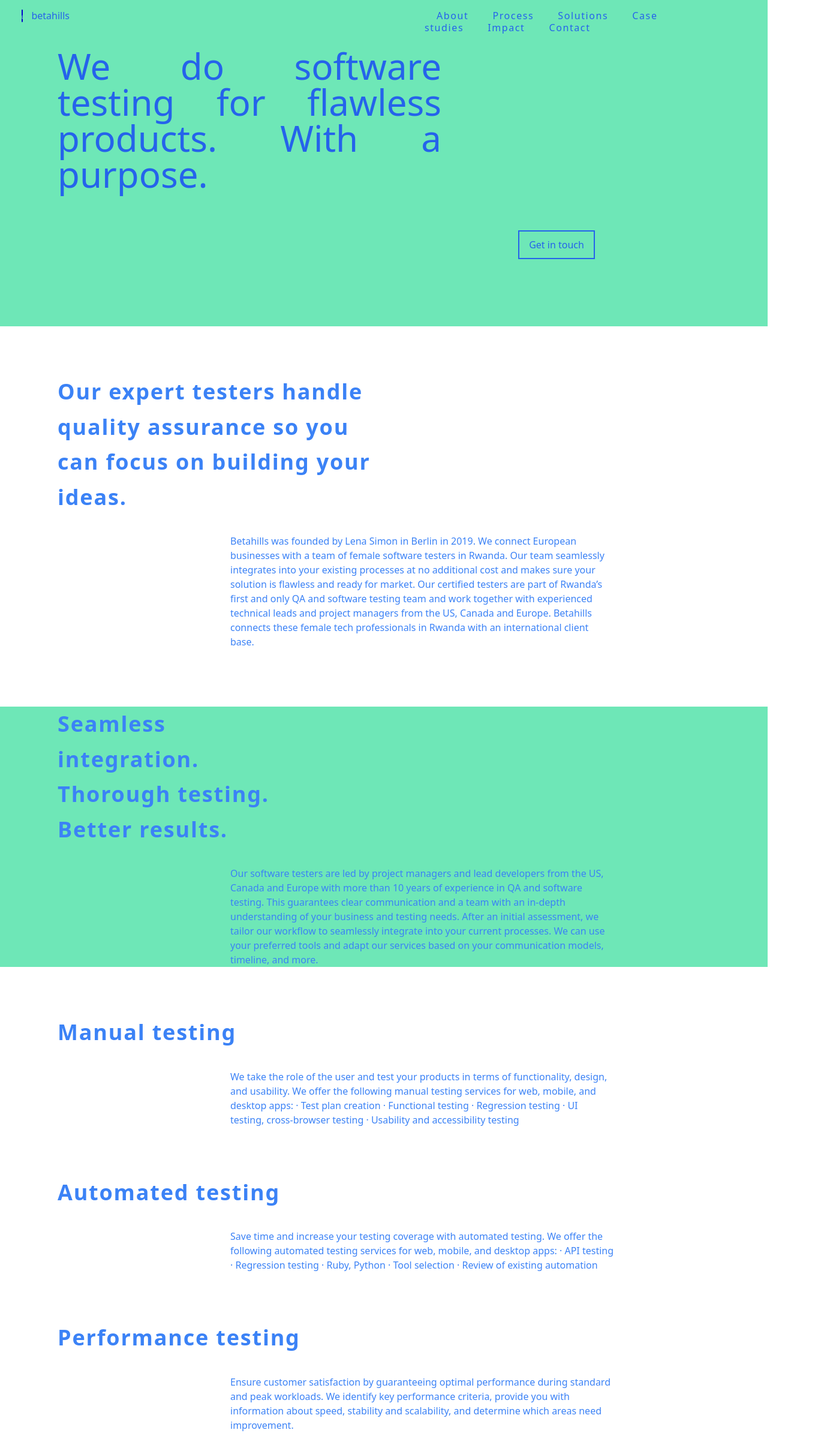
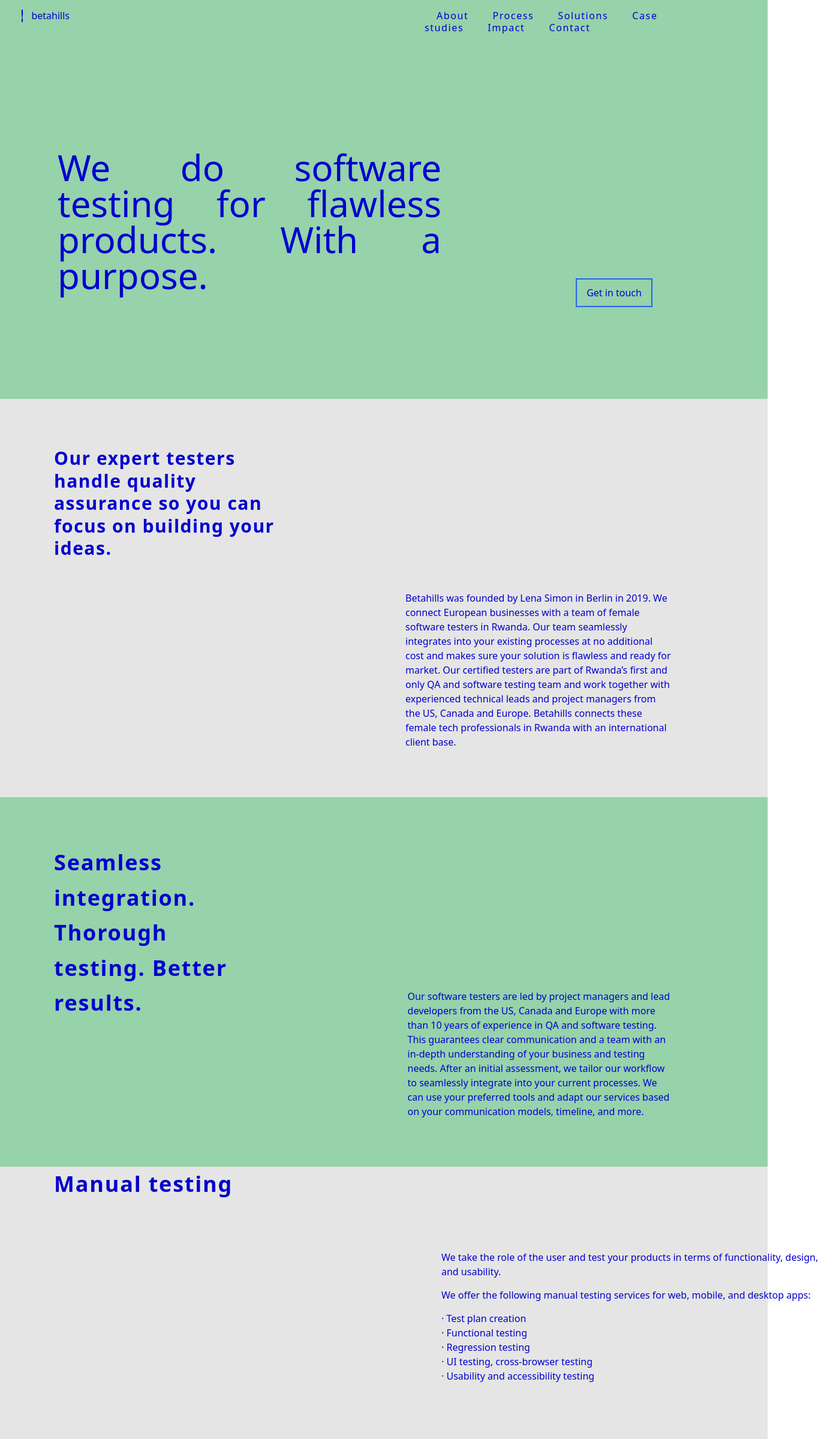
Before and after one commit to TuyizeeAnastase/betahill, a React (Create React App) app: page / in a window 1280 px wide. Shown: the top 2399 px of the page at 60% size, 1384 px wide, since content can reach past the window. Built offline with nearby package versions, Linux system fonts and the light colour scheme.

Commit message:
fixing-color-constistent

```diff
--- a/src/components/Contacts.js
+++ b/src/components/Contacts.js
@@ -1,14 +1,38 @@
-import React from 'react';
+import React, {useState} from 'react';
+import style from './style/style1';
 
 const Contact=()=>{
+  const [hover, setHover] = useState(false);
     return (
-        <div className="bg-green-300">
+        <div style={{backgroundColor:"#96D2AA"}}>
       <div className="flex">
-        <div className="flex ml-24 mt-20 text-justify w-5/12 h-24 font-medium non-italic text-6xl leading-none text-blue-600">
+        <div className="flex ml-24 mt-20 text-justify w-5/12 h-24 font-medium non-italic text-6xl leading-none "
+        style={{
+          marginLeft:"5.625rem",
+          marginTop:'15.5625rem',
+          color:"#0100CD"
+         }}>
         Want to know more?
         Get in touch.
         </div>
-        <button className="relative text-blue-600 border-2 border-blue-600 text-center mt-96 ml-32 mb-28 w-44 h-12 hover:text-gray-50 hover:bg-green-300">
+        <button className="relative text-blue-600 border-2 border-blue-600 text-center mt-96 ml-32 mb-28 w-44 h-12 hover:text-gray-50 hover:bg-green-300"
+        style={{
+          border:"#0100CD",
+        }}
+
+        onMouseEnter={
+          ()=>{
+            setHover(true);
+          }}
+        onMouseLeave={
+          ()=>{
+            setHover(false)
+          }}
+        style={{
+          ...style.normal,
+          ...(hover?style.hover:null)
+        }}
+        >
         info@betahills.com
         </button>
       </div>
--- a/src/components/Footer.js
+++ b/src/components/Footer.js
@@ -2,7 +2,7 @@
 
 const Footer=()=>{
     return (
-        <div className="bg-blue-700">
+        <div style={{backgroundColor:"#0100CD", color:"#FFFFFF"}}>
           <div className="flex justify-between">
              <div className="flex h-24 ml-8 mt-8 flex-row ">
                <h3 className="mr-4 w-44">Musterstraße 1212345 Berlin</h3>
--- a/src/components/about.js
+++ b/src/components/about.js
@@ -2,11 +2,28 @@
 
 const About=()=>{
     return (
-        <div>
-           <div className="font-semibold text-blue-500 text-4xl tracking-wider leading-relaxed mt-20 ml-24 mr-14 w-5/12">
+        <div className="flex"
+        style={{
+            backgroundColor:"#E5E5E5",
+            marginTop:"0px",
+            marginBottom:"0px"
+        }}>
+        <div className="font-semibold text-blue-500 text-3xl tracking-wider leading-tight  ml-24 mr-14 w-5/12"
+          style={{
+              marginTop:"5rem",
+              marginLeft:"5.625rem",
+              color:"#0100CD"
+          }}
+           >
            Our expert testers handle quality assurance so you can focus on building your ideas.
            </div>
-           <div className="text-blue-500 ml-96 center mt-8 mr-14 text-base mb-20 font-normal not-italic w-1/2">
+           <div className="ml-96 center mt-8 mr-14 text-base mb-20 font-normal not-italic w-1/2"
+           style={{
+               marginTop:"20rem",
+               marginRight:"10rem",
+               marginLeft:"10rem",
+               color:"#0100CD"
+           }}>
            <p>Betahills was founded by Lena Simon in Berlin in 2019.
            We connect European businesses with a team of female software testers in Rwanda. Our team seamlessly integrates into your existing processes at no additional cost and makes sure your solution is flawless and ready for market. Our certified testers are part of Rwanda’s first and only QA and software testing team and work together with experienced technical leads and project managers from the US, Canada and Europe. Betahills connects these female tech professionals in Rwanda with an international client base.
            </p>
--- a/src/components/header.js
+++ b/src/components/header.js
@@ -4,15 +4,22 @@
 class Header extends React.Component{
     render(){
         return (
-          <div classname="bg-green-300">
-            <div className="fixed flex items-center justify-between bg-green-300 static">
+          <div >
+            <div className="fixed flex items-center justify-between bg-green-300 static" style={{width:"100%",backgroundColor:"#96D2AA"}}>
               <div className="flex flex-row ml-9 mt-3.5 mr-52 mb-3.5">
                 <a href="/#">
                   <img alt="logo" src="../../../images/logo.png" className="h-6 w-6"></img>
                 </a>
-                <h2 className="text-blue-600 ml-3.5">betahills</h2>
+                <h2 className="ml-3.5"
+                style={{
+                  color:"#0100CD"
+                }}
+                >betahills</h2>
               </div>
-              <div className="flex-row-reverse ml-96 mt-3.5 mb-3.5 text-base leading-5 tracking-widest non-italic  font-normal mr-7 h-5 text-blue-600">
+              <div className="flex-row-reverse ml-96 mt-3.5 mb-3.5 text-base leading-5 tracking-widest non-italic  font-normal mr-7 h-5 "
+              style={{
+                color:"#0100CD"
+              }}>
                 <a href="/#" className="mx-5">About</a>
                 <a href="/#" className="mx-5">Process</a>
                 <a href="/#" className="mx-5">Solutions</a>
--- a/src/components/heroSection.js
+++ b/src/components/heroSection.js
@@ -1,16 +1,47 @@
-import React from 'react';
-
+import React, {useState} from 'react';
+import style from './style/style';
 
 const Hero=()=>{
+  const [hover, setHover] = useState(false);
   return (
-    <div className="bg-green-300">
+    <div style={{width:"100%",backgroundColor:"#96D2AA"}}>
       <div className="flex">
-        <div className="flex ml-24 mt-20 text-justify w-6/12 h-24 font-medium non-italic text-6xl leading-none text-blue-600">
+        <div className="ml-24 mt-20 text-justify w-6/12 h-24 font-medium non-italic text-6xl leading-none "
+        style={{
+          marginleft:"5.625rem",
+          marginTop:"15.5625rem",
+          marginRight:"10rem",
+          marginBottom:"20rem",
+          color:"#0100CD"
+        }}>
           We do software testing for flawless products. With a purpose.
         </div>
-        <button className="relative text-blue-600 border-2 border-blue-600 text-center mt-96 ml-32 mb-28 w-32 h-12 hover:text-gray-50 hover:bg-green-300">
+        <div style={{
+          marginTop:"5rem",
+          marginleft:"25rem"
+        }}>
+        <button className="text-blue-600 border-2 border-blue-600 text-center mt-96 ml-16 mb-28 w-32 h-12 hover:text-gray-50"
+
+        style={{
+          border:"#0100CD"
+        }}
+
+        onMouseEnter={
+          ()=>{
+            setHover(true);
+          }}
+        onMouseLeave={
+          ()=>{
+            setHover(false)
+          }}
+        style={{
+          ...style.normal,
+          ...(hover?style.hover:null)
+        }}
+        >
           Get in touch
         </button>
+        </div>
       </div>
       </div>
   )
--- a/src/components/processSection.js
+++ b/src/components/processSection.js
@@ -2,11 +2,27 @@
 
 const Process=()=>{
     return (
-        <div className="bg-green-300">
-           <div className="font-semibold text-blue-500 text-4xl tracking-wider leading-relaxed mt-24 ml-24 mr-14 w-2/6">
+        <div className=" flex" style={{
+            backgroundColor:"#96D2AA",
+            marginTop:"0px",
+            marginBottom:"0px"
+        }}>
+           <div className="font-semibold text-blue-500 text-4xl tracking-wider leading-relaxed mt-24 ml-24 mr-14 w-2/6"
+           style={{
+            marginTop:"5rem",
+            marginLeft:"5.625rem",
+            color:"#0100CD"
+           }}>
            Seamless integration. Thorough testing. Better results.
            </div>
-           <div className="text-blue-500 ml-96 center mt-8 mr-14 text-base mb-20 font-normal not-italic w-1/2">
+           <div className="text-blue-500 ml-96 center mt-8 mr-14 text-base mb-20 font-normal not-italic w-1/2"
+           style={{
+            marginTop:"20rem",
+            marginRight:"10rem",
+            marginLeft:"15rem",
+            color:"#0100CD"
+        }}
+           >
            <p>Our software testers are led by project managers and lead developers from the US, Canada and Europe with more than 10 years of experience in QA and software testing.
            This guarantees clear communication and a team with an in-depth understanding of your business and testing needs.
            After an initial assessment, we tailor our workflow to seamlessly integrate into your current processes.
--- a/src/components/solutionProcess.js
+++ b/src/components/solutionProcess.js
@@ -2,39 +2,79 @@
 
 const Solution=()=>{
     return (
-        <div>
-           <div className="font-semibold text-blue-500 text-4xl tracking-wider leading-relaxed mt-20 ml-24 mr-14 w-5/12">
+        <div
+        style={{
+            backgroundColor:"#E5E5E5",
+            marginTop:"0px",
+            marginLeft:"0px",
+            marginRight:"0px"
+        }}>
+           <div className="font-semibold text-blue-500 text-4xl tracking-wider leading-relaxed mt-20 ml-24 mr-14 w-5/12"
+           style={{
+               marginTop:"0px",
+               marginLeft:"5.625rem",
+               color:"#0100CD"
+           }}>
            Manual testing
            </div>
-           <div className="text-blue-500 ml-96 center mt-8 mr-14 text-base mb-20 font-normal not-italic w-1/2">
-           <p>We take the role of the user and test your products in terms of functionality, design, and usability.
-           We offer the following manual testing services for web, mobile, and desktop apps:
-
-           · Test plan creation
-           · Functional testing
-           · Regression testing
-           · UI testing, cross-browser testing
-           · Usability and accessibility testing
-           </p>
+           <div className="text-blue-500 ml-96 center mt-8 mr-14 text-base mb-20 font-normal not-italic w-1/2"
+           style={{
+            marginTop:"5rem",
+            marginRight:"30rem",
+            marginLeft:"46rem",
+            color:"#0100CD"
+        }}
+           >
+           <p>We take the role of the user and test your products in terms of functionality, design, and usability. </p>
+           <p style={{marginTop:"15px", marginBottom:"15px"}}>We offer the following manual testing services for web, mobile, and desktop apps:</p>
+           <ul>
+           <li>· Test plan creation</li>
+           <li>· Functional testing</li>
+           <li>· Regression testing</li>
+           <li>· UI testing, cross-browser testing</li>
+           <li>· Usability and accessibility testing</li>
+           </ul>
            </div>
-           <div className="font-semibold text-blue-500 text-4xl tracking-wider leading-relaxed mt-20 ml-24 mr-14 w-5/12">
+           <div className="font-semibold text-blue-500 text-4xl tracking-wider leading-relaxed mt-20 ml-24 mr-14 w-5/12"
+           style={{
+            marginTop:"0px",
+            marginLeft:"5.625rem",
+            color:"#0100CD"
+        }}>
            Automated testing
            </div>
-           <div className="text-blue-500 ml-96 center mt-8 mr-14 text-base mb-20 font-normal not-italic w-1/2">
-           <p>Save time and increase your testing coverage with automated testing.
-           We offer the following automated testing services for web, mobile, and desktop apps:
-
-           · API testing
-           · Regression testing
-           · Ruby, Python
-           · Tool selection
-           · Review of existing automation
-           </p>
+           <div className="text-blue-500 ml-96 center mt-8 mr-14 text-base mb-20 font-normal not-italic w-1/2"
+           style={{
+            marginTop:"5rem",
+            marginRight:"30rem",
+            marginLeft:"46.5rem",
+            color:"#0100CD"
+        }}>
+           <p >Save time and increase your testing coverage with automated testing.</p>
+           <p style={{marginTop:"15px", marginBottom:"15px"}}>We offer the following automated testing services for web, mobile, and desktop apps:</p>
+           <ul>
+           <li>· API testing</li>
+           <li>· Regression testing</li>
+           <li>· Ruby, Python</li>
+           <li>· Tool selection</li>
+           <li>· Review of existing automation</li>
+           </ul>
            </div>
-           <div className="font-semibold text-blue-500 text-4xl tracking-wider leading-relaxed mt-20 ml-24 mr-14 w-5/12">
+           <div className="font-semibold text-blue-500 text-4xl tracking-wider leading-relaxed mt-20 ml-24 mr-14 w-5/12"
+           style={{
+            marginTop:"0px",
+            marginLeft:"5.625rem",
+            color:"#0100CD"
+        }}>
            Performance testing
            </div>
-           <div className="text-blue-500 ml-96 center mt-8 mr-14 text-base mb-20 font-normal not-italic w-1/2">
+           <div className="text-blue-500 ml-96 center mt-8 mr-14 text-base mb-20 font-normal not-italic w-1/2"
+           style={{
+            marginTop:"5rem",
+            marginRight:"28rem",
+            marginLeft:"46rem",
+            color:"#0100CD"
+        }}>
            <p>
            Ensure customer satisfaction by guaranteeing optimal performance during standard and peak workloads.
            We identify key performance criteria, provide you with information about speed, stability and scalability,
--- /dev/null
+++ b/src/components/style/style.js
@@ -0,0 +1,11 @@
+export default{
+    normal:{
+      background: '#96D2AA',
+      color: '#0100CD'
+    },
+    hover: {
+      background: '#0100CD',
+      color:'#FFFFFF',
+      border: '1px solid #0100CD'
+    }
+  }
--- /dev/null
+++ b/src/components/style/style1.js
@@ -0,0 +1,11 @@
+export default{
+    normal:{
+      background: '#96D2AA',
+      color: '#0100CD'
+    },
+    hover: {
+      background: '#0100CD',
+      color:'#FFFFFF',
+      border: '1px solid #0100CD'
+    }
+  }
```
Also changed, not shown: src/components/Impacts.js (+14 -3 lines), src/components/caseStudies.js (+18 -3 lines).
